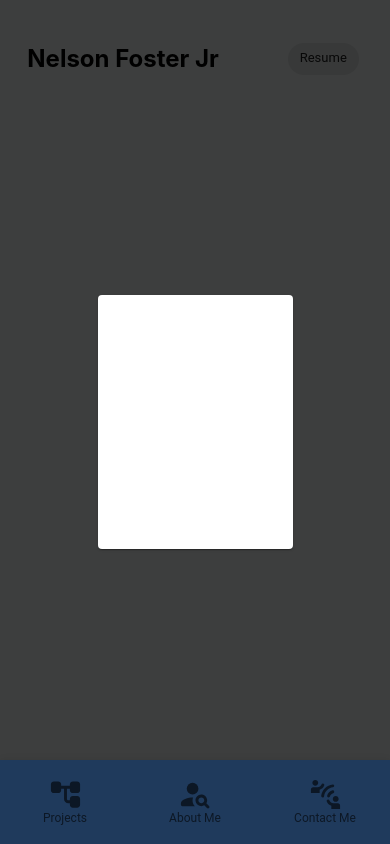
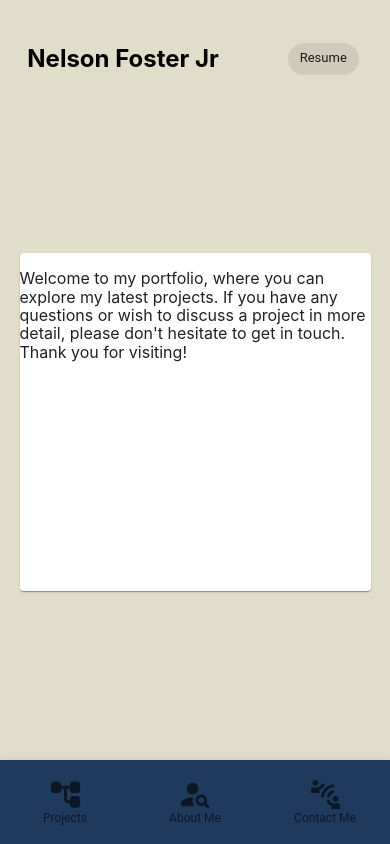
Before and after one commit to MoxUFO/Mox-file, a React (Create React App) app in the folder mox_portfolio/: page / in a window 390 px wide. Built offline with nearby package versions, Linux system fonts and the light colour scheme.

Commit message:
css adjustment to intro js and app bg, add projects component

```diff
--- a/mox_portfolio/src/App.css
+++ b/mox_portfolio/src/App.css
@@ -1,5 +1,5 @@
 .intro{
 min-height: 100vh;
 min-width: 100vw;
-background-color: #3D3E3E;
+background-color: #E1DDCB;
 }
--- a/mox_portfolio/src/assests/css/Intro.css
+++ b/mox_portfolio/src/assests/css/Intro.css
@@ -4,10 +4,20 @@
     align-items: center;
     height: 600px;
     width: 100%;
+
 }
 
 .intro-card{
-    width: 50%;
-    height: 30%;
+    width: 45%;
+    height: 45%;
     background-color: #1F3A5C;
 }
+
+@media screen and (max-width: 480px) {
+    .intro-card{
+        width: 90%;
+        height: 40%;
+        background-color: #1F3A5C;
+    }
+
+}
--- a/mox_portfolio/src/components/Intro.js
+++ b/mox_portfolio/src/components/Intro.js
@@ -1,11 +1,17 @@
-import React from 'react'
-import { Paper } from '@mui/material'
-import '../assests/css/Intro.css'
+import React from "react";
+import { Card } from "@mui/material";
+import "../assests/css/Intro.css";
 
 export default function Intro() {
   return (
-    <div className='intro'>
-        <Paper className='intro-card' />
+    <div className="intro">
+      <Card className="intro-card">
+        <p>
+          Welcome to my portfolio, where you can explore my latest projects. If
+          you have any questions or wish to discuss a project in more detail,
+          please don't hesitate to get in touch. Thank you for visiting!
+        </p>
+      </Card>
     </div>
-  )
+  );
 }
--- a/mox_portfolio/src/components/PortfolioContaner.js
+++ b/mox_portfolio/src/components/PortfolioContaner.js
@@ -2,12 +2,16 @@ import React from 'react'
 import TopLabel from './TopLabel'
 import NavBar from './NavBar'
 import Intro from './Intro'
+import Projects from './Projects'
 
 export default function PortfolioContaner() {
   return (
     <div>
         <TopLabel />
-        <Intro />
+       <div>
+       <Intro />
+
+       </div>
         <NavBar />
     </div>
   )
--- /dev/null
+++ b/mox_portfolio/src/components/Projects.js
@@ -0,0 +1,7 @@
+import React from 'react'
+
+export default function Projects() {
+  return (
+    <div>Projects</div>
+  )
+}
```
